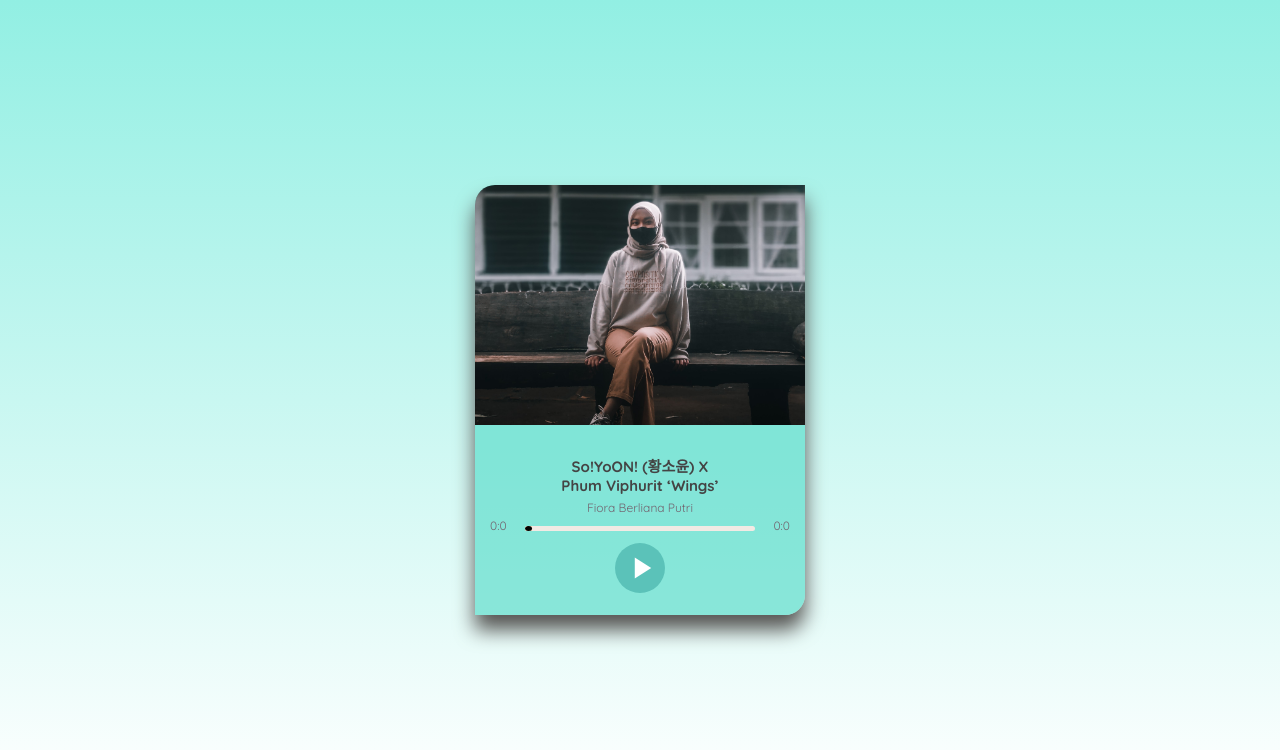
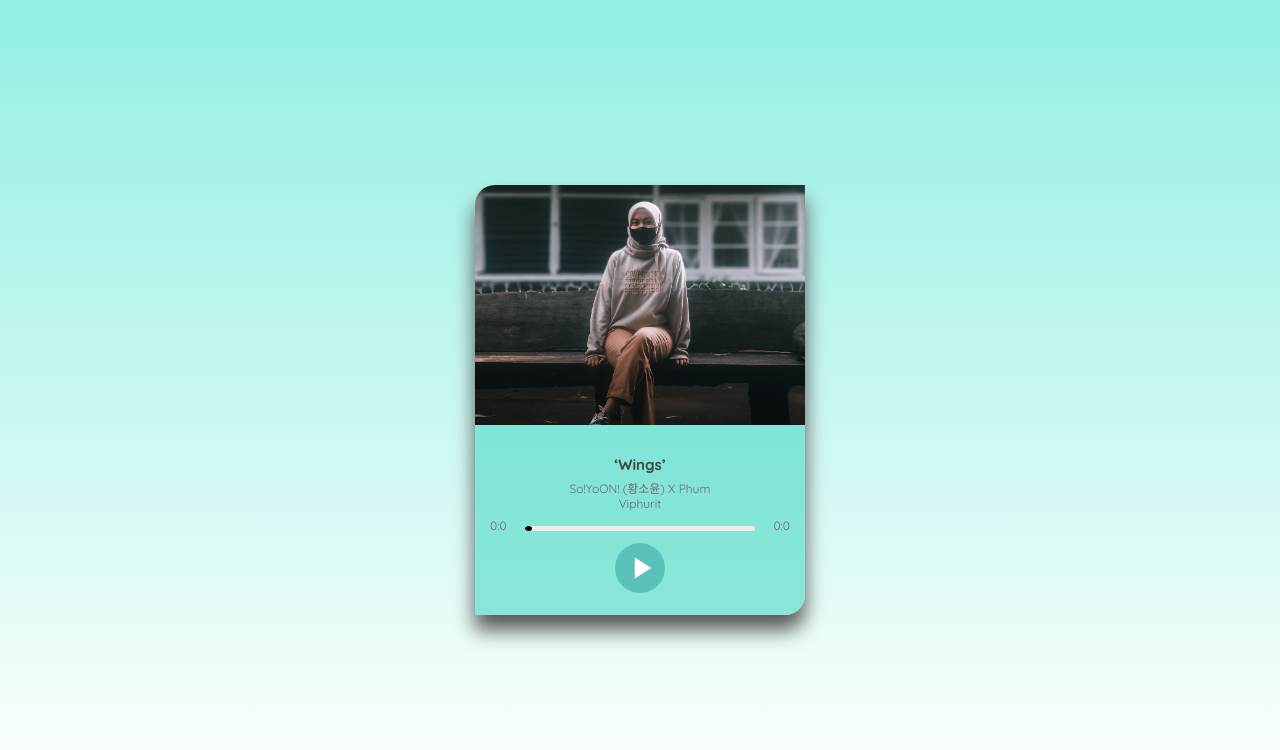
Before and after one commit to lamdarv/MyMusicPlayer, a plain HTML site: page index.html in a window 1280 px wide. Drawn offline with Linux system fonts and the light colour scheme.

Commit message:
change name

```diff
--- a/index.html
+++ b/index.html
@@ -15,8 +15,8 @@
             <img src="./assets/square.jpg" alt="">
         </div>
         <div class="info">
-            <div class="title">So!YoON! (황소윤) X Phum Viphurit ‘Wings’</div>
-            <div class="singer">Fiora Berliana Putri</div>
+            <div class="title">‘Wings’</div>
+            <div class="singer">So!YoON! (황소윤) X Phum Viphurit </div>
         </div>
         <div class="music-box">
             <input type="range" step="1" class="seekbar" value="0" min="0" max="100" oninput="handleSeekBar()">
```
